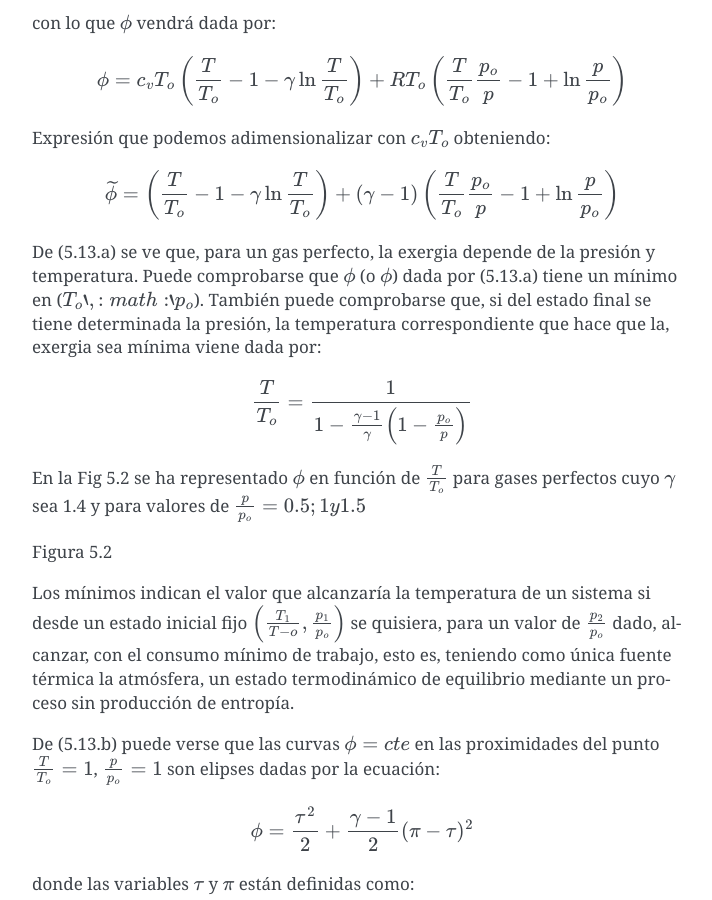
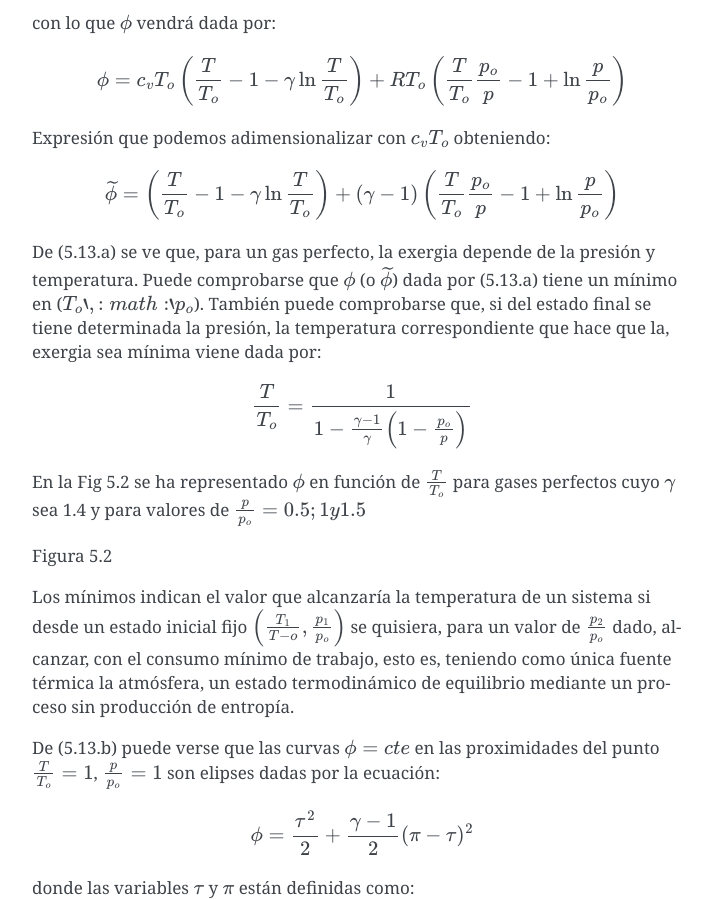
Before and after one commit to mantielero/termodinamica, a Sphinx documentation site: the page built from source/exergia_balance_sistemas_cerrados.rst, in a window 1280 px wide and 900 px high, scrolled down 5035 px. Shown: the whole window, without its empty margins (388-1100 px from the left). Built offline with Sphinx 7.4.7, drawn with Linux system fonts in a browser that asks for light colours; pages that are not in the unit, such as notebooks, are missing from menus.

Commit message:
Update exergia_balance_sistemas_cerrados.rst

```diff
--- a/source/exergia_balance_sistemas_cerrados.rst
+++ b/source/exergia_balance_sistemas_cerrados.rst
@@ -158,7 +158,7 @@ Expresión que podemos adimensionalizar con :math:`c_vT_o` obteniendo:
    \widetilde{\phi} = \left( \frac{T}{T_o}-1-\gamma \ln \frac{T}{T_o}\right) + (\gamma-1) \left( \frac{T}{T_o}\frac{p_o}{p} - 1 + \ln\frac{p}{p_o} \right)
 
 
-De (5.13.a) se ve que, para un gas perfecto, la exergia depende de la presión y temperatura. Puede comprobarse que :math:`\phi` (o :math:`\phi`) dada por (5.13.a) tiene un mínimo en (:math:`T_o `, :math:`p_o`). También puede comprobarse que, si del estado final se tiene determinada la presión, la temperatura correspondiente que hace que la, exergia sea mínima viene dada por:
+De (5.13.a) se ve que, para un gas perfecto, la exergia depende de la presión y temperatura. Puede comprobarse que :math:`\phi` (o :math:`\widetilde{\phi}`) dada por (5.13.a) tiene un mínimo en (:math:`T_o `, :math:`p_o`). También puede comprobarse que, si del estado final se tiene determinada la presión, la temperatura correspondiente que hace que la, exergia sea mínima viene dada por:
 
 .. math::
 
```
